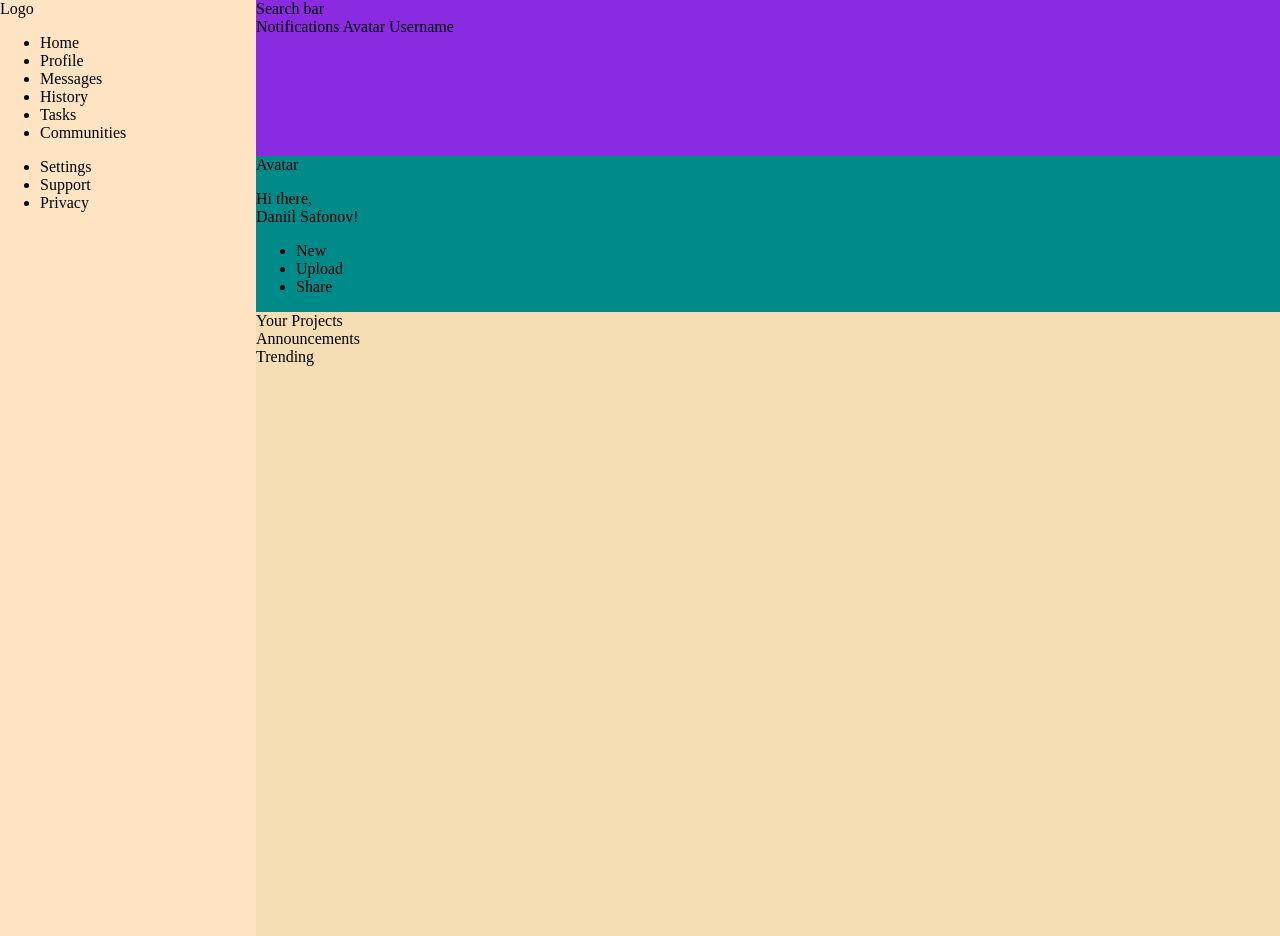
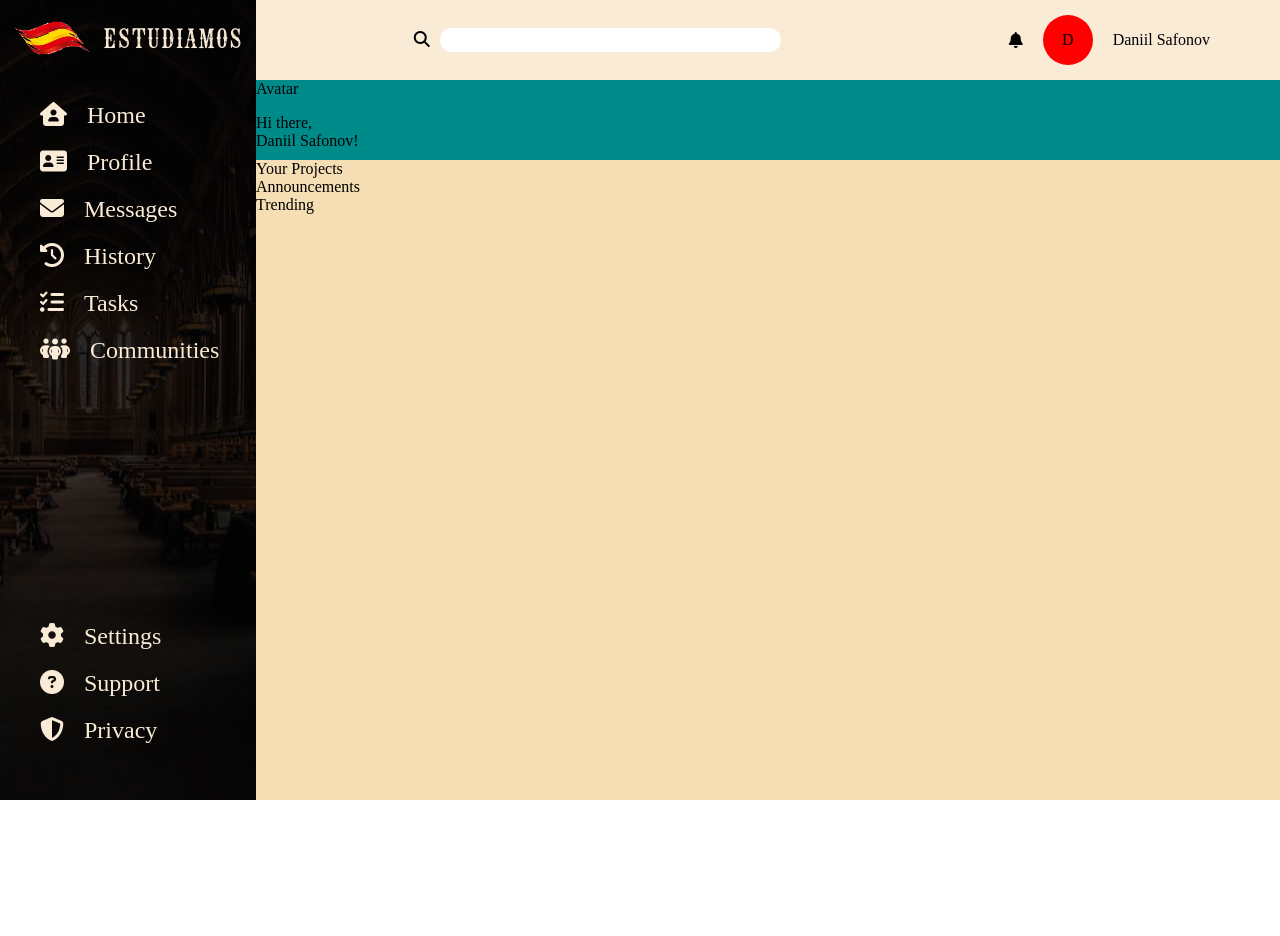
Before and after one commit to danielSafonyan/odin-admin-dashboard, a plain HTML site: page index.html in a window 1280 px wide. After the commit the page ends 800 px from the top, so only its background shows below. Drawn offline with Linux system fonts and the light colour scheme.

Commit message:
Add sidebar & topbar

```diff
--- a/index.html
+++ b/index.html
@@ -7,29 +7,44 @@
     <title>Admin Dashboard</title>
     <link rel="stylesheet" href="./style.css">
     <script src="./script.js" defer></script>
+    <link rel="preload" as="font" href="./assets/Espana-light.woff2" type="font/woff2">
+    <script src="https://kit.fontawesome.com/ca767f7de3.js" crossorigin="anonymous"></script>
 </head>
 <body>
     <div class="sidebar">
-        <div class="logo">
-            Logo
+        <div class="layer">
+            <div class="logo">
+                <img src="./assets/estudiames-logo.png" alt="Estudiames Logo">
+                <span>Estudiamos</span>
+            </div>
+            <ul class="nav">
+                <li><i class="fa-solid fa-house-user"></i><span>Home</span></li>
+                <li><i class="fa-solid fa-address-card"></i><span>Profile</span></li>
+                <li><i class="fa-solid fa-envelope"></i></i><span>Messages</span></li>
+                <li><i class="fa-solid fa-clock-rotate-left"></i><span>History</span></li>
+                <li><i class="fa-solid fa-list-check"></i><span>Tasks</span></li>
+                <li><i class="fa-solid fa-people-group"></i><span>Communities</span></li>
+            </ul>
+            <ul class="settings">
+                <li><i class="fa-solid fa-gear"></i><span>Settings</span></li>
+                <li><i class="fa-solid fa-circle-question"></i><span>Support</span></li>
+                <li><i class="fa-solid fa-shield-halved"></i><span>Privacy</span></li>
+            </ul>
         </div>
-        <ul class="nav">
-            <li>Home</li>
-            <li>Profile</li>
-            <li>Messages</li>
-            <li>History</li>
-            <li>Tasks</li>
-            <li>Communities</li>
-        </ul>
-        <ul class="settings">
-            <li>Settings</li>
-            <li>Support</li>
-            <li>Privacy</li>
-        </ul>
     </div>
     <div class="topbar">
-        <div class="search">Search bar</div>
-        <div class="profile">Notifications Avatar Username</div>
+        <div class="search">
+            <form action="/search" method="get">
+                <label for="search_bar"><i class="fa-solid fa-magnifying-glass"></i></label>
+                <input type="search" id="
+                search_bar" name="search_query">
+            </form>
+        </div>
+        <div class="profile">
+            <i class="fa-solid fa-bell"></i>
+            <span class="avatar">D</span>
+            <span class="username">Daniil Safonov</span>
+        </div>
     </div>
     <div class="middlebar">
         <div class="greeting">
--- a/style.css
+++ b/style.css
@@ -1,5 +1,15 @@
+@font-face {
+    font-family: 'Espana Light';
+    font-weight: 400;
+    font-style: normal;
+    font-display: swap;
+    src: url('./assets/Espana-light.woff2') format('woff2');
+}
+
 body {
     margin: 0;
+    height: 100vh;
+    width: 100vw;
   }
 
 .sidebar {
@@ -8,20 +18,111 @@ body {
 
 body {
     display: grid;
-    grid: "sidebar topbar" 1fr
-          "sidebar middlebar"1fr
+    grid: "sidebar topbar" 80px
+          "sidebar middlebar" 80px
           "sidebar main"4fr
           / 1fr 4fr;
 }
 
 .sidebar {
     grid-area: sidebar;
-    background-color: bisque;
+    background: no-repeat center url(./assets/estudiames-background-cameron-stewart.jpg);
+    position: relative;
+    color: antiquewhite;
+}
+
+.layer {
+    position: absolute;
+    top: 0;
+    left: 0;
+    background-color: rgba(0, 0, 0, 0.8);
+    width: 100%;
+    height: 100%;
+    grid-area: sidebar;
+    display: flex;
+    flex-direction: column;
+
+}
+
+.logo {
+    display: flex;
+    justify-content: space-evenly;
+    align-items: center;
+    margin-top: 20px;
+}
+
+.logo > img {
+    max-width: 80px;
+}
+
+.logo > span {
+    font-size: 1.5rem;
+    font-family: 'Espana Light';
+    letter-spacing: .2rem;
+}
+
+.sidebar ul li {
+    list-style: none;
+    font-size: 1.5rem;
+    padding: 10px 0;
+}
+
+
+.sidebar ul li span {
+    margin-left: 20px;
+}
+
+.nav {
+    position: relative;
+    top: 20px;
+}
+
+.settings {
+    position: absolute;
+    bottom: 30px;
 }
 
 .topbar {
     grid-area: topbar;
-    background-color: blueviolet;
+    background-color: antiquewhite;
+    display: grid;
+    grid: 1fr /  2fr 1fr;
+    justify-content: center;
+    align-items: center;
+}
+
+.search form {
+    width: 100%;
+    display: flex;
+    justify-content: center;
+    align-items: center;
+    gap: 10px;
+}
+
+.search input {
+    font-size: inherit;
+    padding: 3px 10px;
+    border-radius: 55px;
+    width: clamp(100px, 50%, 500px);
+    border: none;
+}
+
+.profile {
+    display: flex;
+    justify-content: center;
+    align-items: center;
+    gap: 20px;
+}
+
+.profile .avatar {
+    display: inline-block;
+    height: 50px;
+    width: 50px;
+    border-radius: 50%;
+    background-color: red;
+    display: flex;
+    justify-content: center;
+    align-items: center;
 }
 
 .middlebar {
```
Also changed, not shown: assets/Espana-light.woff2 (added), assets/estudiames-background-cameron-stewart.jpg (added), assets/estudiames-logo.png (added).
